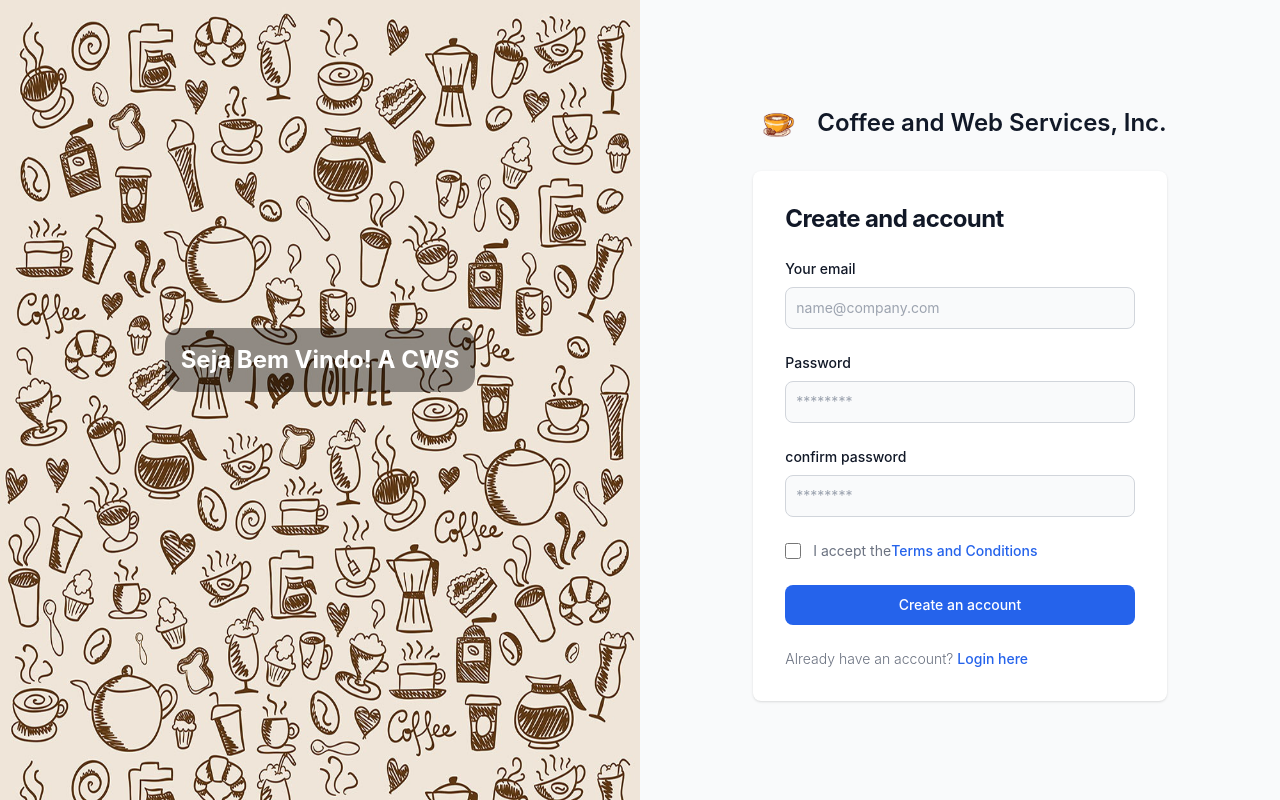
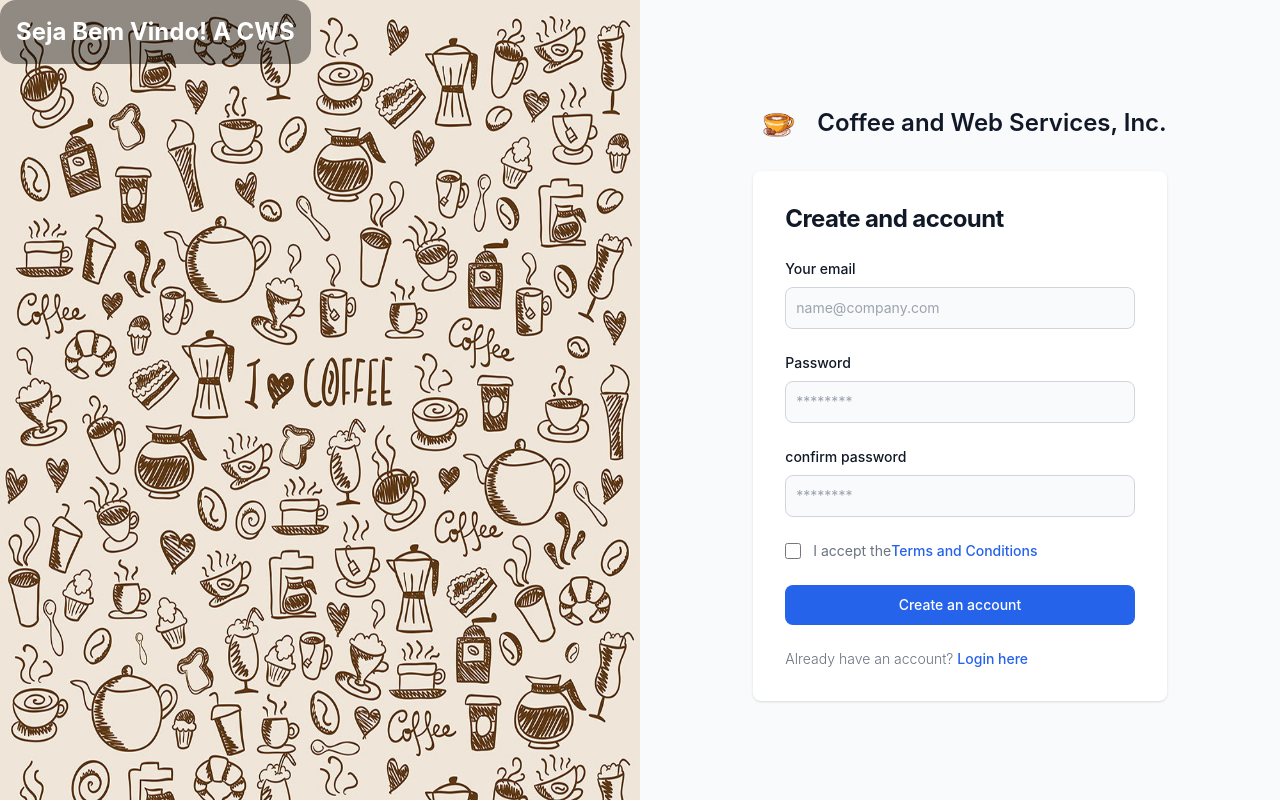
Before and after one commit to Bruno-GSilva/Coffee-Web-Service, a React (Vite) app: page / in a window 1280 px wide. Built offline with nearby package versions, Linux system fonts and the light colour scheme.

Commit message:
fix:bug screen touch

```diff
--- a/src/pages/Login/index.tsx
+++ b/src/pages/Login/index.tsx
@@ -20,17 +20,17 @@ export const PageLogin = () => {
                     </section>
                 </div>
                 <div
-                    className={`z-50 absolute w-1/2 h-full ${
+                    className={`z-50 absolute hidden md:block  w-1/2 h-full ${
                         changeForm ? "right-0" : "left-0"
                     } flex justify-center items-center`}
                 >
-                    <h1 className="md:text-2xl xl:4xl hidden md:block absolute mb-20 font-bold text-white p-4 bg-black bg-opacity-40 rounded-2xl">
+                    <h1 className="md:text-2xl xl:4xl absolute mb-20 font-bold text-white p-4 bg-black bg-opacity-40 rounded-2xl">
                         Seja Bem Vindo! A CWS
                     </h1>
                     <img
                         src={background}
                         alt="bg"
-                        className={`w-full h-full hidden md:block`}
+                        className={`w-full h-full`}
                     />
                 </div>
             </div>
```
